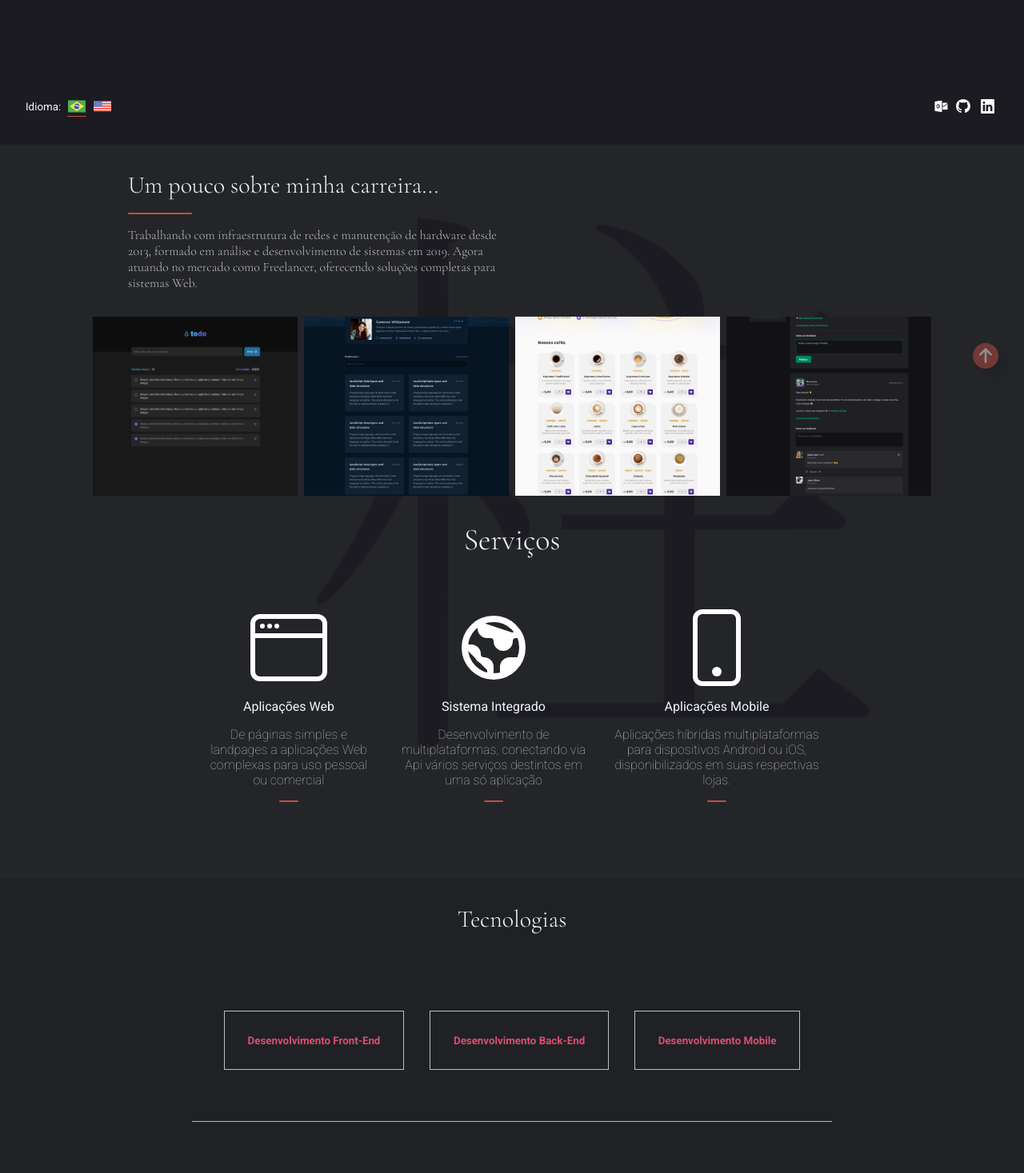
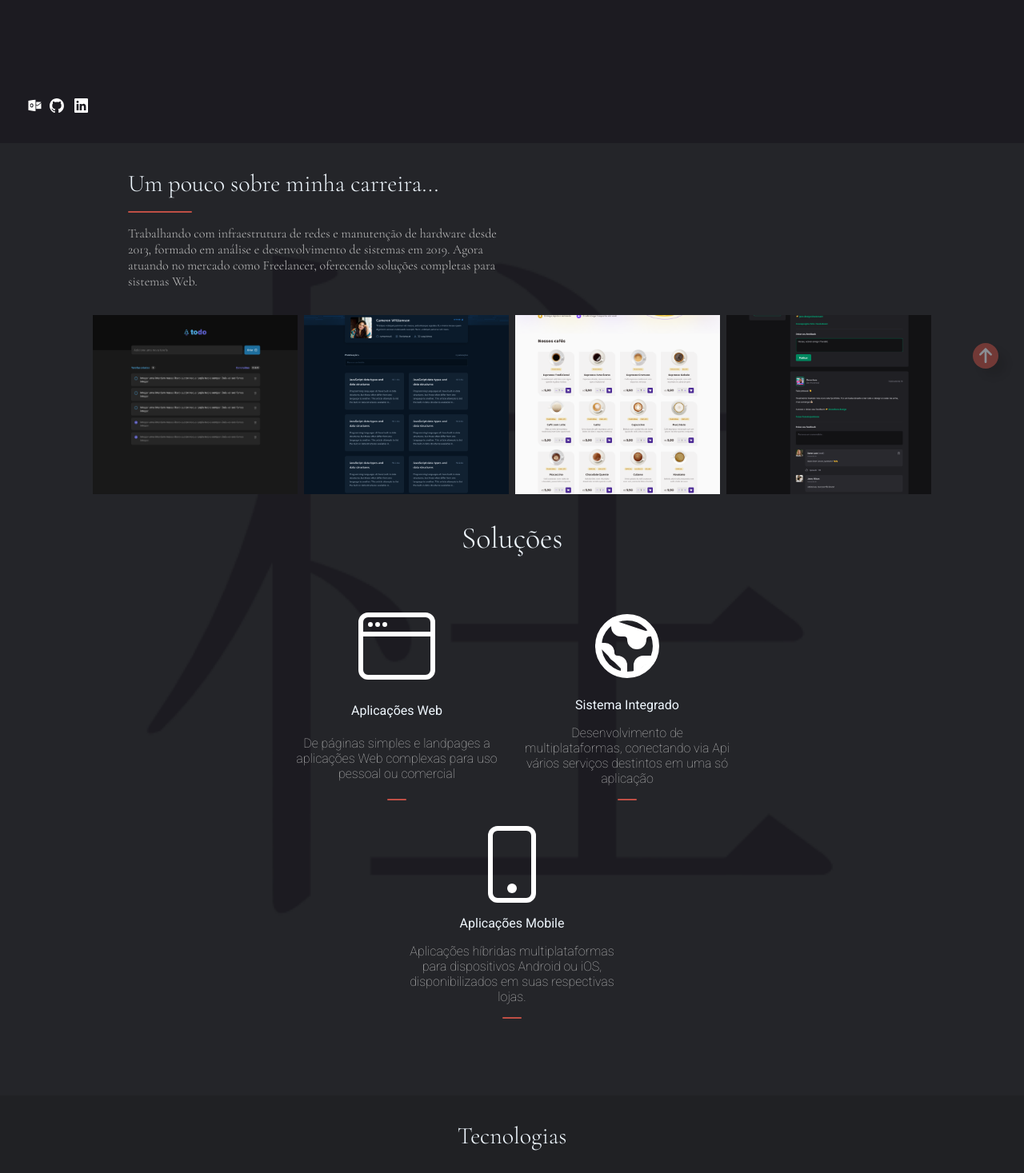
Before and after one commit to AguiarIsaac/hashira, a React (Vite) app: page / in a window 1280 px wide. Shown: the part 323-1790 px from the top of the page at 80% size. Built offline with nearby package versions, Linux system fonts and the light colour scheme.

Commit message:
responsividade

```diff
--- a/index.html
+++ b/index.html
@@ -4,6 +4,7 @@
     <meta charset="UTF-8" />
     <link rel="preconnect" href="https://fonts.googleapis.com">
     <link rel="preconnect" href="https://fonts.gstatic.com" crossorigin>
+    <link rel="icon" href="./hashira.ico" type="image/ico">
     <link href="https://fonts.googleapis.com/css2?family=Roboto:wght@100;300;400;500;700&display=swap" rel="stylesheet">
     <link href="https://fonts.googleapis.com/css2?family=Cormorant+Garamond:wght@300;400&display=swap" rel="stylesheet">
     <meta name="viewport" content="width=device-width, initial-scale=1.0" />
--- a/src/Components/About/index.tsx
+++ b/src/Components/About/index.tsx
@@ -31,7 +31,7 @@ export function About() {
       </GaleryElement>
 
       <Services id="Services">
-        <h3>Serviços</h3>
+        <h3>Soluções</h3>
 
         <div className="groupservices">
           <div className="service">
--- a/src/Components/About/styles.ts
+++ b/src/Components/About/styles.ts
@@ -60,6 +60,7 @@ export const Services = styled.div`
   flex-direction: column;
   align-items: center;
   gap: 4rem;
+  flex-wrap: wrap;
 
   width: 80%;
   max-width: 1300px;
@@ -77,6 +78,7 @@ export const Services = styled.div`
   div.groupservices {
     display: flex;
     justify-content: center;
+    flex-wrap: wrap;
     align-items: stretch;
     gap: 2rem;
     width: 80%;
--- a/src/Components/Footer/styles.ts
+++ b/src/Components/Footer/styles.ts
@@ -10,6 +10,10 @@ export const FooterElement = styled.footer`
     justify-content: space-between;
     align-items: center;
     padding: 2rem;
+    flex-wrap: wrap;
+    align-items: center;
+    justify-content: center;
+    gap: 1rem;
   }
 
   div.logoContent {
--- a/src/Components/Header/index.tsx
+++ b/src/Components/Header/index.tsx
@@ -30,13 +30,6 @@ export function Header() {
       </HeaderContainer>
 
       <HeaderFooter>
-        <div className="language">
-          <small>Idioma: </small>
-          <div className="buttons">
-            <button type="button"><img src={Brazil} alt="PT" style={{borderBottom: "1px solid #BF4F45"}}/></button>
-            <button type="button"><img src={Eua} alt="ENG" /></button>
-          </div>
-        </div>
 
         <SocialMidias />
       </HeaderFooter>
--- a/src/Components/Tecnologies/styles.ts
+++ b/src/Components/Tecnologies/styles.ts
@@ -1,4 +1,5 @@
 import styled from "styled-components";
+import arrow from "../../assets/svg/arrow-down.svg";
 
 export const PossibilitesSection = styled.section`
   display: flex;
@@ -30,6 +31,7 @@ export const TecnologiesComponent = styled.div`
   display: flex;
   align-items: center;
   justify-content: center;
+  flex-wrap: wrap;
   gap: 2rem;
 
   width: 80%;
@@ -38,13 +40,19 @@ export const TecnologiesComponent = styled.div`
   padding: 2rem;
 
   button {
-    padding: 1.8rem;
+    /* padding: 1.5rem; */
     cursor: pointer;
     border: 1px solid #BFBFBF;
     color: rgba(217,78,115,1);
     background: none;
     font-weight: 700;
     font-family: 'Roboto', sans-serif;
+    width: 14.5rem;
+    height: 4.75rem;
+
+    display: flex;
+    align-items: center;
+    justify-content: center;
 
     &:hover {
       transition: 0.4s;
@@ -53,6 +61,20 @@ export const TecnologiesComponent = styled.div`
       color:aliceblue;
       transform: scale(1.05);
       filter: drop-shadow(10px 10px 5px rgba(0,0,0,0.17));
+    }
+
+    &::after {
+      content: '';
+      background: url(${arrow}) center center no-repeat;
+      background-size: 20px 20px;
+      width: 20px;
+      height: 0;
+      margin-left: 0.5rem;
+      transition: all 0.4s ease-in-out;
+    }
+
+    &:hover::after {
+      height: 20px;
     }
   }
 
```
Also changed, not shown: src/assets/svg/arrow-down.svg (added), 1 other file (tests, documents, lock files or other folders).
